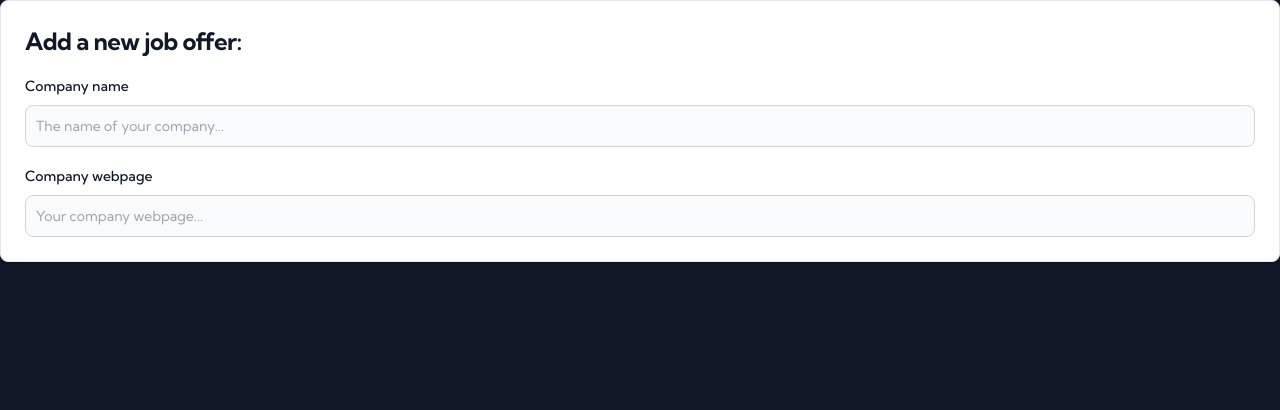
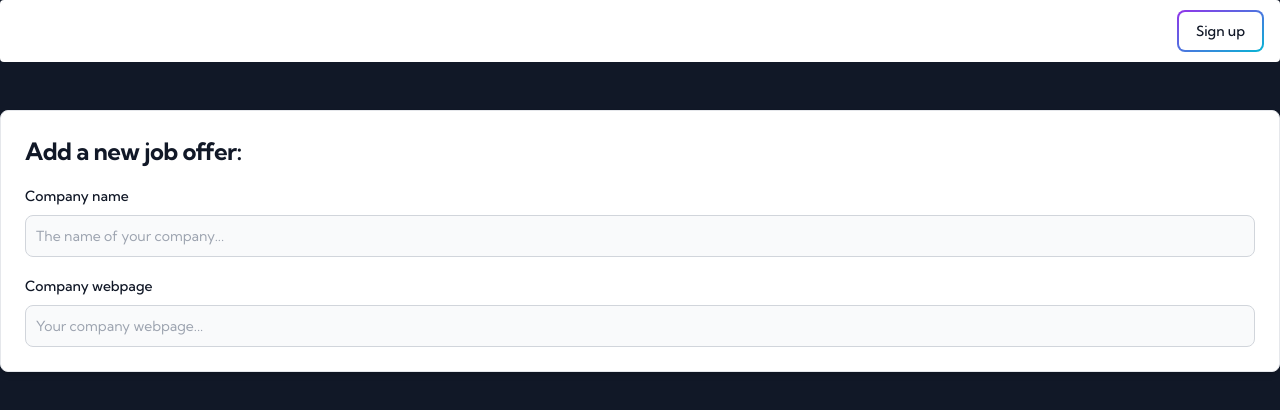
Before and after one commit to MikeeOo/rct.devjobs-app, a React (Vite) app: page /u/add-job/1 in a window 1280 px wide. Shown: the top 410 px of the page. Built offline with nearby package versions, Linux system fonts and the light colour scheme.

Commit message:
added header to add-job-page

```diff
--- a/src/components/pages/AddJobPage.tsx
+++ b/src/components/pages/AddJobPage.tsx
@@ -1,10 +1,13 @@
 import { Card, Checkbox, Label, TextInput } from "flowbite-react";
+import Header from "../modules/Header";
 
 type Props = {};
 
 export default function AddJobPage({}: Props) {
     return (
-        <div>
+        <>
+            <Header />
+            <div className="mt-12">
                 <Card>
                     <h5 className="text-2xl font-bold tracking-tight text-gray-900 dark:text-white">
                         <p>Add a new job offer:</p>
@@ -15,7 +18,10 @@ export default function AddJobPage({}: Props) {
                     </p> */}
                     <div>
                         <div className="mb-2 block">
-                        <Label htmlFor="company-name" value="Company name" />
+                            <Label
+                                htmlFor="company-name"
+                                value="Company name"
+                            />
                         </div>
                         <TextInput
                             id="company-name"
@@ -25,7 +31,10 @@ export default function AddJobPage({}: Props) {
                     </div>
                     <div>
                         <div className="mb-2 block">
-                        <Label htmlFor="company-name" value="Company webpage" />
+                            <Label
+                                htmlFor="company-name"
+                                value="Company webpage"
+                            />
                         </div>
                         <TextInput
                             id="company-name"
@@ -35,5 +44,6 @@ export default function AddJobPage({}: Props) {
                     </div>
                 </Card>
             </div>
+        </>
     );
 }
```
Lines whose indentation alone changed are shown as unchanged.
